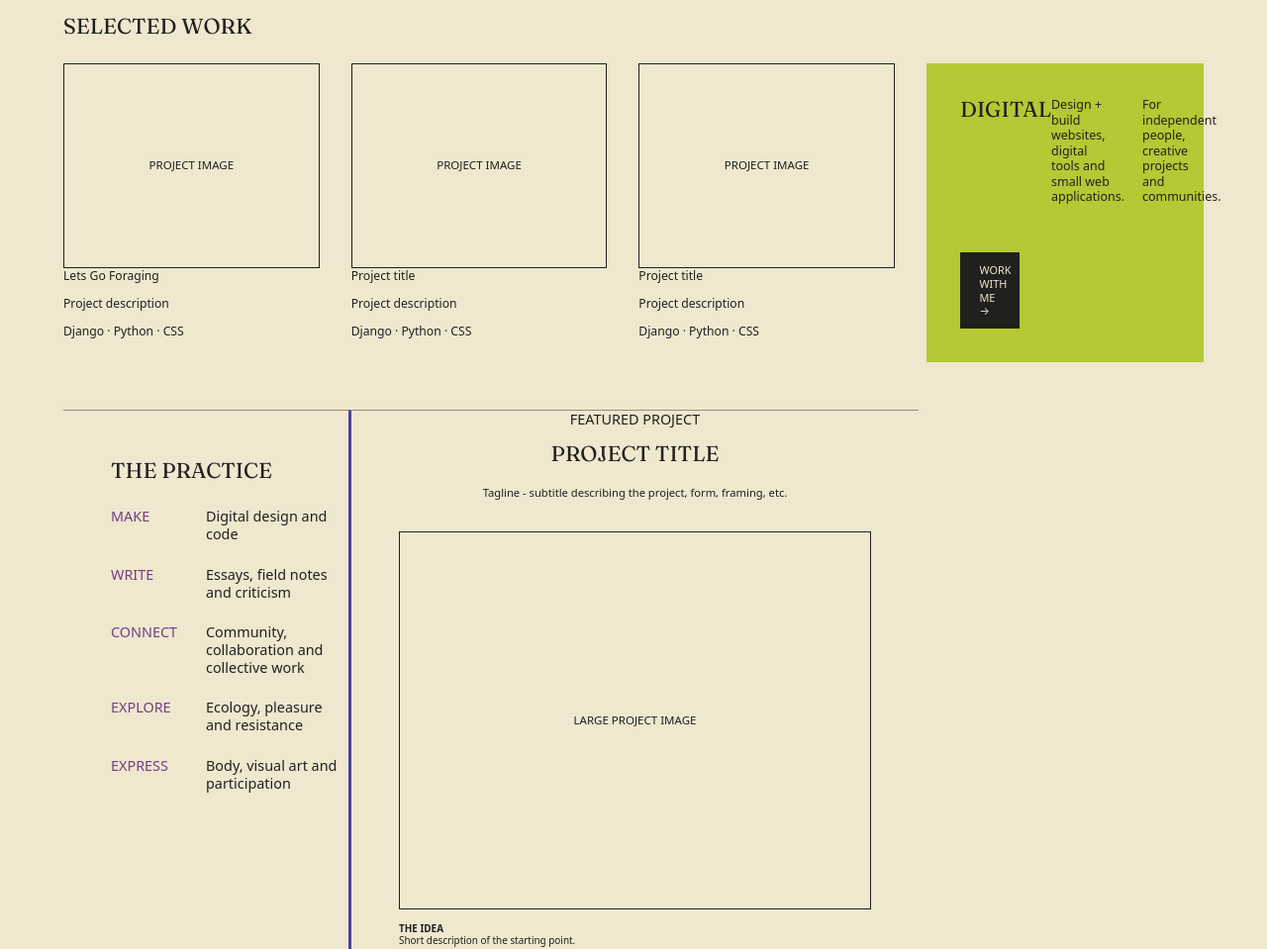
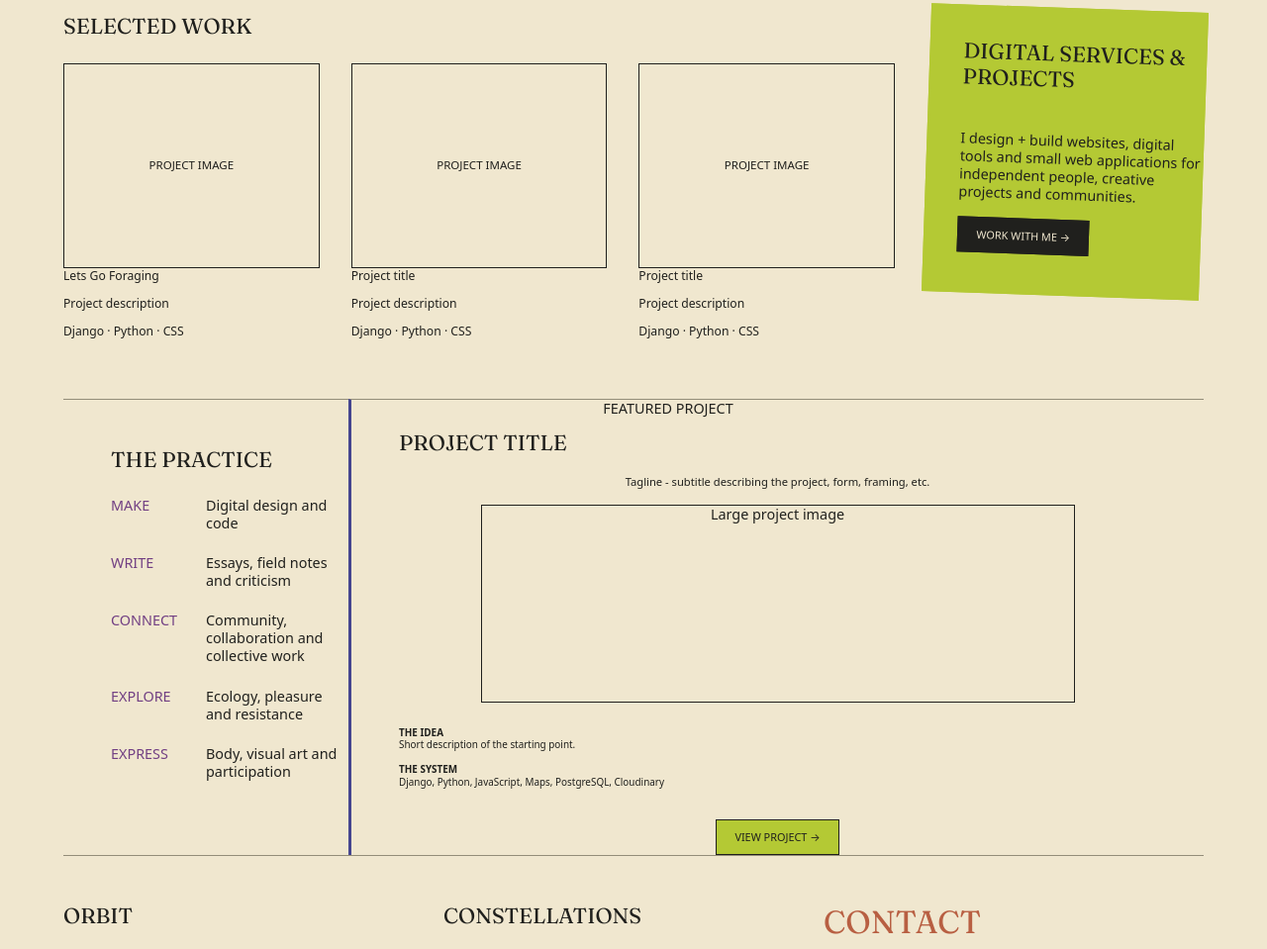
Before and after one commit to hannahashe/nurturedmoss, a plain HTML site: page index.html in a window 1280 px wide. Shown: the part 579-1538 px from the top of the page at 99% size. Drawn offline with nearby package versions, Linux system fonts and the light colour scheme; a web font is replaced by a local one.

Commit message:
Refactor selected work and digital sections; enhance layout, accessibility, and styling

```diff
--- a/index.html
+++ b/index.html
@@ -64,10 +64,12 @@
     </header>
     <!-- Main Content -->
     <main>
+      <!-- Selected Work Section -->
       <section class="selected-work" aria-labelledby="selected-work-heading">
         <h2 id="selected-work-heading">Selected work</h2>
 
-        <div>
+        <!-- Project cards -->
+        <div class="project-grid">
           <article class="project-card">
             <figure>
               <div role="img" aria-label="Project image placeholder">
@@ -101,18 +103,19 @@
             <p>Django &middot; Python &middot; CSS</p>
           </article>
         </div>
+        <!-- Digital Work CTA -->
         <div class="digital-cta" aria-labelledby="digital-heading">
-          <h2 id="digital-heading">Digital</h2>
+          <h2 id="digital-heading">Digital Services & Projects</h2>
           <p>
-            Design + build websites, digital tools and small web applications.
+            I design + build websites, digital tools and small web applications
+            for independent people, creative projects and communities.
           </p>
-          <p>For independent people, creative projects and communities.</p>
           <a href="#contact"
             >Work with me <span aria-hidden="true">&rarr;</span></a
           >
         </div>
       </section>
-
+      <!-- The Practice -->
       <section class="practice" aria-labelledby="practice-heading">
         <h2 id="practice-heading">The practice</h2>
 
@@ -139,10 +142,10 @@
           </li>
         </ul>
       </section>
-
+      <!-- Featured Project -->
       <section
-        class="transmissions"
-        id="transmissions"
+        class="featured-project"
+        id="featured-project"
         aria-labelledby="featured-project-heading"
       >
         <p class="featured-label">Featured project</p>
--- a/static/styles/styles.css
+++ b/static/styles/styles.css
@@ -242,20 +242,19 @@ main > section {
   margin-bottom: -0.5rem;
 }
 
-.selected-work > div {
+.selected-work > .project-grid {
   display: grid;
   grid-template-columns: repeat(3, minmax(0, 1fr));
   gap: 2rem;
 }
 
-/* Article figures and transmissions figures share the same styles */
+/* Article figures  */
 
 article figure {
   margin-bottom: 0.8rem;
 }
 
-article figure div,
-.transmissions figure div {
+article figure div {
   display: grid;
   place-items: center;
   border: 1px solid var(--ink);
@@ -279,22 +278,12 @@ article p {
   background: var(--lime);
   color: var(--charcoal);
   padding: 2rem 0 2rem 2rem;
-}
-
-.digital-cta h3 {
-  font-family: var(--display-font);
-  font-size: clamp(1.4rem, 3vw, 2.2rem);
-  font-style: italic;
+  transform: translateY(-3.5rem) rotate(2deg);
 }
 
 .digital-cta a {
   background: var(--charcoal);
   color: var(--bone);
-}
-
-.digital-cta p {
-  max-width: 18rem;
-  font-size: 0.78rem;
 }
 
 /* Practice  */
@@ -330,49 +319,60 @@ article p {
   max-width: 10rem;
 }
 
-/* Transmissions */
+/* Featured Project */
 
-.transmissions {
-  grid-column: 4 / 10;
+.featured-project {
+  grid-column: 4 / 13;
   border-left: 3px solid var(--cobalt);
   padding: 0 3rem;
   text-align: center;
 }
 
-.transmissions .featured-label {
+.featured-project .featured-label {
   margin-bottom: 0.8rem;
   text-transform: uppercase;
 }
 
-.transmissions h2 {
+.featured-project h2 {
   margin-bottom: 1.2rem;
+  text-align: left;
 }
 
-.transmissions .project-tagline {
+.featured-project .project-tagline {
   margin-inline: auto;
   font-size: 0.7rem;
 }
 
-.transmissions figure {
-  margin: 2rem 0 0.8rem;
+.featured-project figure {
+  margin-bottom: 1.5rem;
+  display: grid;
+  place-items: center;
 }
 
-.transmissions dl {
+.featured-project dl {
   margin-bottom: 2rem;
   text-align: left;
   font-size: 0.62rem;
 }
 
-.transmissions dl div + div {
+.featured-project dl div + div {
   margin-top: 0.8rem;
 }
 
-.transmissions dt {
+.featured-project dt {
   text-transform: uppercase;
 }
 
-.transmissions dd {
+.featured-project dd {
   margin: 0;
+}
+
+.featured-project figure div {
+  border: 1px solid var(--ink);
+  width: 600px;
+  height: 200px;
+  background: var(--paper);
+  color: var(--ink);
 }
 
 /* Orbit, Constellations, and Contact */
@@ -523,7 +523,7 @@ nav {
   }
 
   .selected-work,
-  .selected-work > div {
+  .selected-work > .project-grid {
     display: block;
   }
 
```
